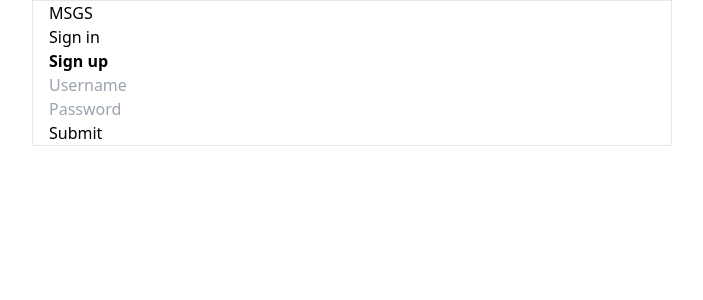
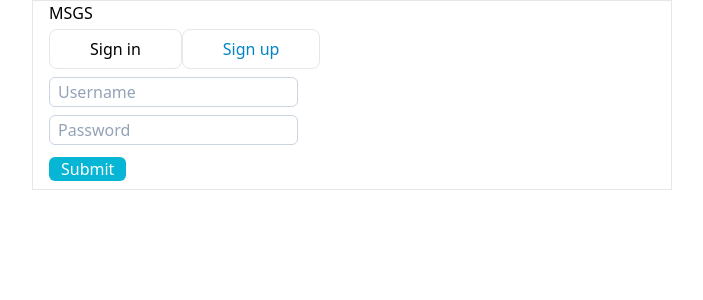
Before and after one commit to mhmh4/flask-messenger, a Flask app: page /signup in a window 1280 px wide. Shown: the top 300 px of the page, without its empty margins (288-991 px from the left). Run offline with Flask 3, Linux system fonts and the light colour scheme; some libraries are stand-ins or nearby versions.

Commit message:
Update signup.html

```diff
--- a/msgs/templates/signup.html
+++ b/msgs/templates/signup.html
@@ -7,26 +7,33 @@
 {% block content %}
 <h4>MSGS</h4>
 
-<div>
+<div class="flex my-3">
   <div>
-    <a href="{{ url_for('signin') }}">Sign in</a>
+    <a href="{{ url_for('signin') }}" class="text-black px-10 py-2 rounded-lg border">Sign in</a>
   </div>
   <div>
-    <strong>
-      <a href="{{ url_for('signup') }}">Sign up</a>
-    </strong>
+    <a href="{{ url_for('signup') }}" class="text-sky-600 px-10 py-2 rounded-lg border">Sign up</a>
   </div>
 </div>
 
 <form method="post">
   {{ form.hidden_tag() }}
   <div>
-    {{ form.username(placeholder="Username") }}
+    {{
+      form.username(
+        class="my-1 py-0.5 px-2 border border-slate-300 rounded-md placeholder-slate-400",
+        placeholder="Username"
+      )
+    }}
   </div>
   <div>
-    {{ form.password(placeholder="Password") }}
+    {{
+      form.password(
+        class="my-1 py-0.5 px-2 border border-slate-300 rounded-md placeholder-slate-400",
+        placeholder="Password"
+      )
+    }}
   </div>
-  {{ form.submit(value="Submit") }}
+  {{ form.submit(class="px-3 my-2 text-white bg-cyan-500 hover:bg-cyan-600 rounded-md", value="Submit") }}
 </form>
-
 {% endblock %}
```
